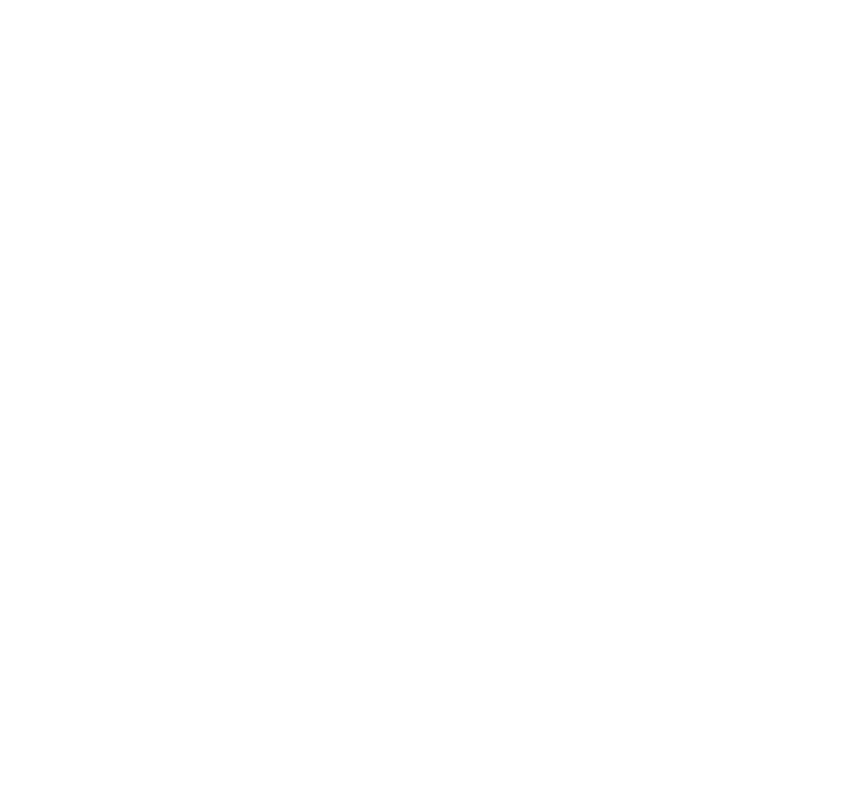
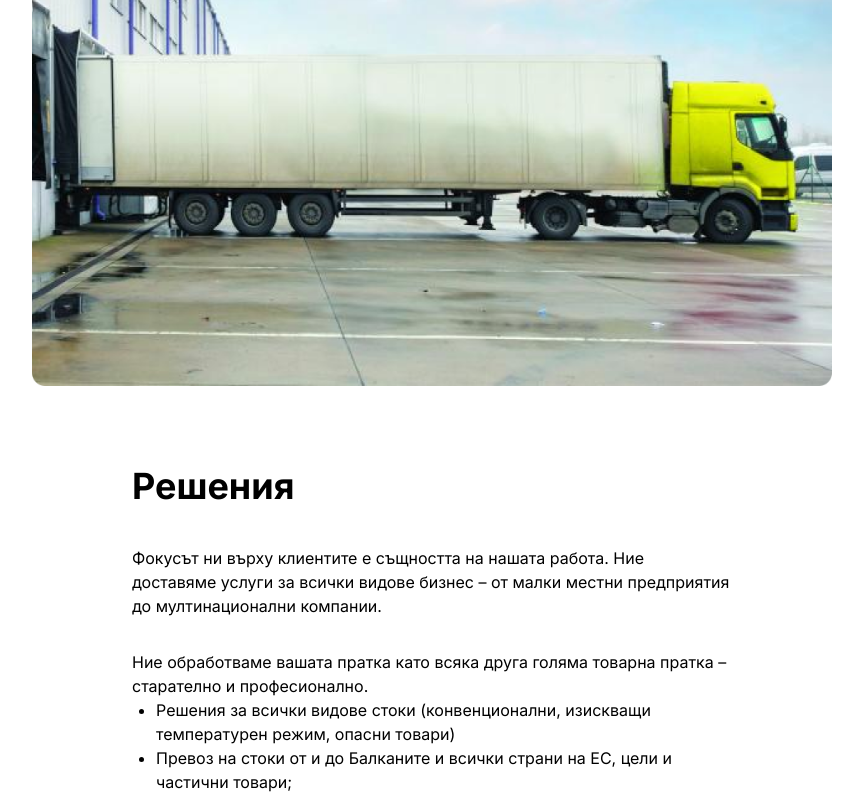
Before and after one commit to danielzlatanov/zing7, a Next.js app in the folder figma-task-c/: page / in a window 1280 px wide. Shown: the part 500-1297 px from the top of the page, without its empty margins (208-1071 px from the left). Before the commit the page ends 884 px from the top, so only its background shows below. Built offline with nearby package versions, Linux system fonts and the light colour scheme.

Commit message:
create hero cmp with main content

```diff
--- /dev/null
+++ b/figma-task-c/src/app/components/Hero.tsx
@@ -0,0 +1,57 @@
+import React from 'react';
+
+const Hero: React.FC = () => {
+	return (
+		<div className='text-center'>
+			<h1 className='font-semibold text-5xl '>
+				Гъвкави решения за <br />
+				сухопътен транспорт за <br />
+				всеки клиент
+			</h1>
+
+			<img src='/hero-img.png' alt='hero-img' className='mx-auto w-8/12 h-full my-12' />
+
+			<div className='w-6/12 mx-auto text-left'>
+				<section className='first-section'>
+					<h1 className='font-bold text-4xl mb-10 mt-20'>Решения</h1>
+					<p className='mb-8'>
+						Фокусът ни върху клиентите е същността на нашата работа. Ние доставяме услуги за всички видове
+						бизнес – от малки местни предприятия до мултинационални компании.
+					</p>
+					<p>
+						Ние обработваме вашата пратка като всяка друга голяма товарна пратка – старателно и
+						професионално.
+					</p>
+					<ul className='list-disc ml-6'>
+						<li>
+							Решения за всички видове стоки (конвенционални, изискващи температурен режим, опасни товари)
+						</li>
+						<li>Превоз на стоки от и до Балканите и всички страни на ЕС, цели и частични товари;</li>
+						<li>Взимане на стоки и доставки за от и в България;</li>
+						<li>Съчетаване на дълги и къси дестинации за ефективно планиране и разходи;</li>
+						<li>Регулярни групажни линии;</li>
+						<li>Транспортни услуги до Турция и Близкия изток;</li>
+						<li>
+							Спазване на изискванията за качество и стандарти на клиентите и/или на техни специфични
+							изисквания.
+						</li>
+					</ul>
+				</section>
+
+				<section className='second-section text-left'>
+					<h1 className='font-bold text-4xl mt-12 mb-10'>Предимства</h1>
+					<p className='mb-8'>
+						Фокусът ни върху клиентите е същността на нашата работа. Ние доставяме услуги за всички видове
+						бизнес – от малки местни предприятия до мултинационални компании.
+					</p>
+					<p>
+						Ние обработваме вашата пратка като всяка друга голяма товарна пратка – старателно и
+						професионално.
+					</p>
+				</section>
+			</div>
+		</div>
+	);
+};
+
+export default Hero;
--- a/figma-task-c/src/app/page.tsx
+++ b/figma-task-c/src/app/page.tsx
@@ -1,7 +1,9 @@
-import Image from 'next/image';
+import Hero from './components/Hero';
 
 export default function Home() {
 	return (
-		<main className='flex min-h-screen flex-col items-center justify-between p-24 text-black'>main content</main>
+		<main className='flex min-h-screen flex-col items-center justify-between p-10 text-black'>
+			<Hero />
+		</main>
 	);
 }
```
Also changed, not shown: figma-task-c/public/hero-img.png (added).
